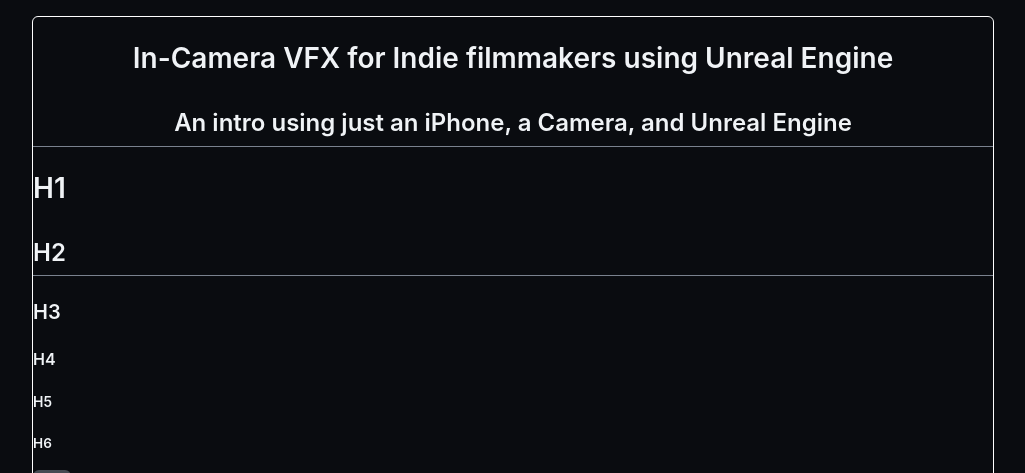
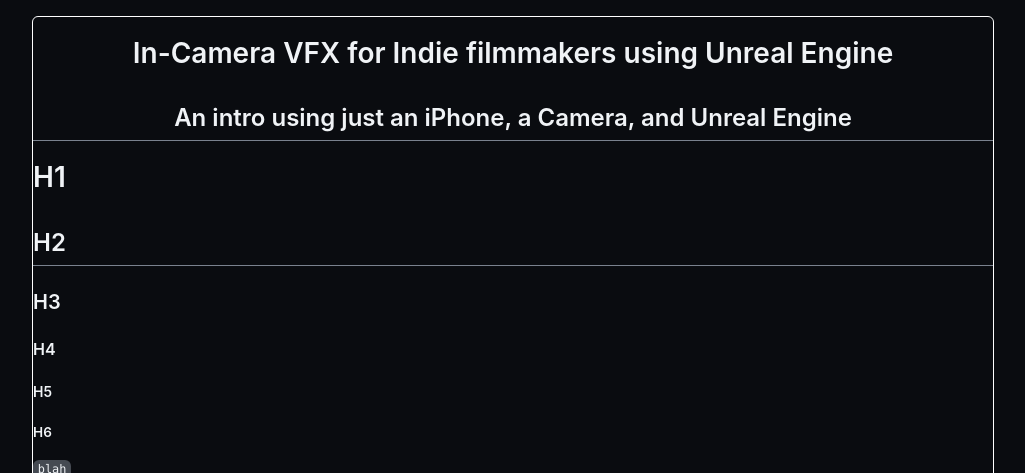
Before and after one commit to ScottKirvan/ICVFX, a Jekyll site: the page built from README.md, in a window 1280 px wide. Shown: the top 473 px of the page, without its empty margins (127-1152 px from the left). Built offline with Jekyll 4.4.1, drawn with Linux system fonts in a browser that asks for light colours; our own code applies the rules of GitHub Pages for plain Markdown files; grey boxes are pictures that could not be loaded.

Commit message:
auto obsidian checkin: 2023-09-11 23:44:54

```diff
--- a/assets/css/custom.css
+++ b/assets/css/custom.css
@@ -42,6 +42,8 @@ h1 {
     margin-bottom: 16px;
     font-weight: var(--base-text-weight-semibold, 600);
     line-height: 1.25;
+    margin: 0.67em 0;
+    box-sizing: border-box;
 }
 
 
```
